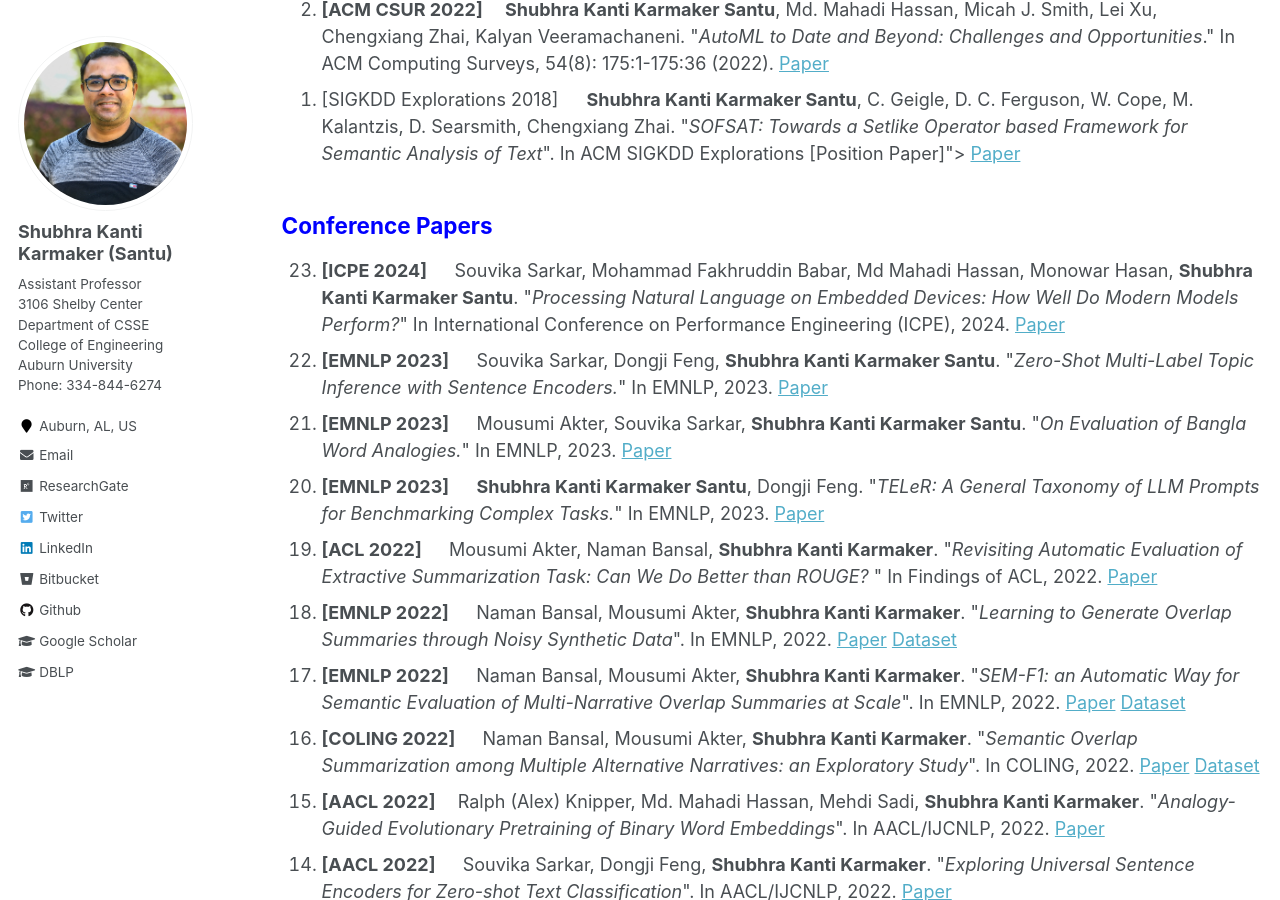
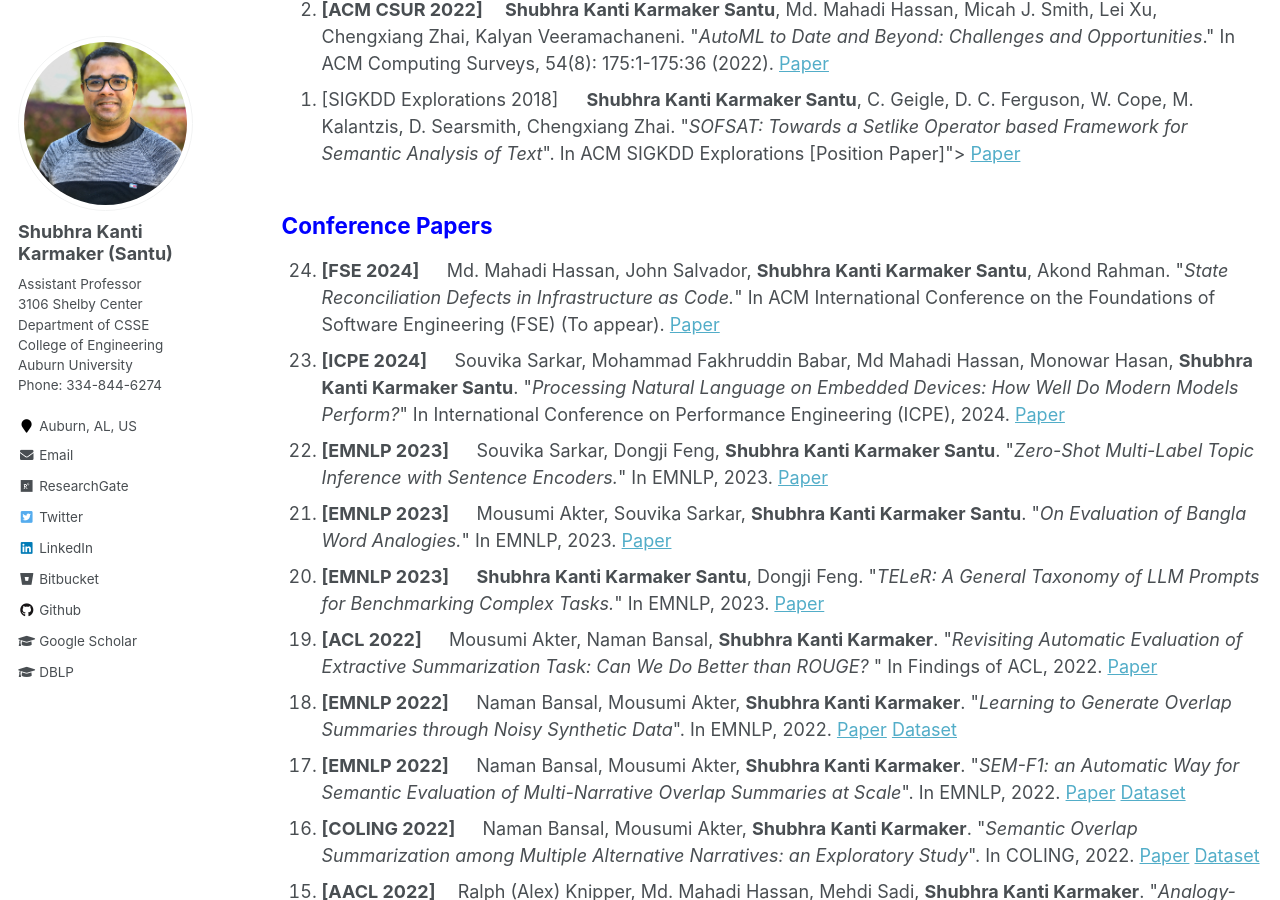
Before and after one commit to karmake2/karmake2.github.io, a Jekyll site: the page built from _pages/publications.md, in a window 1280 px wide and 900 px high, scrolled down 537 px. Built offline with Jekyll 4.4.1, drawn with Linux system fonts in a browser that asks for light colours.

Commit message:
Update FSE paper

```diff
--- a/_pages/publications.md
+++ b/_pages/publications.md
@@ -25,6 +25,8 @@ author_profile: true
 
 ## <span style="color:blue">Conference Papers</span>
 <ol reversed>
+
+<li> <b>[FSE 2024] &emsp;</b> Md. Mahadi Hassan, John Salvador, <b>Shubhra Kanti Karmaker Santu</b>, Akond Rahman. "<i>State Reconciliation Defects in Infrastructure as Code.</i>" In ACM International Conference on the Foundations of Software Engineering (FSE) (To appear). <a href="google.com">Paper</a></li>
 
 <li> <b>[ICPE 2024] &emsp;</b> Souvika Sarkar, Mohammad Fakhruddin Babar, Md Mahadi Hassan, Monowar Hasan, <b>Shubhra Kanti Karmaker Santu</b>. "<i>Processing Natural Language on Embedded Devices: How Well Do Modern Models Perform?</i>" In International Conference on Performance Engineering (ICPE), 2024. <a href="https://arxiv.org/abs/2304.11520">Paper</a></li>
 
```
